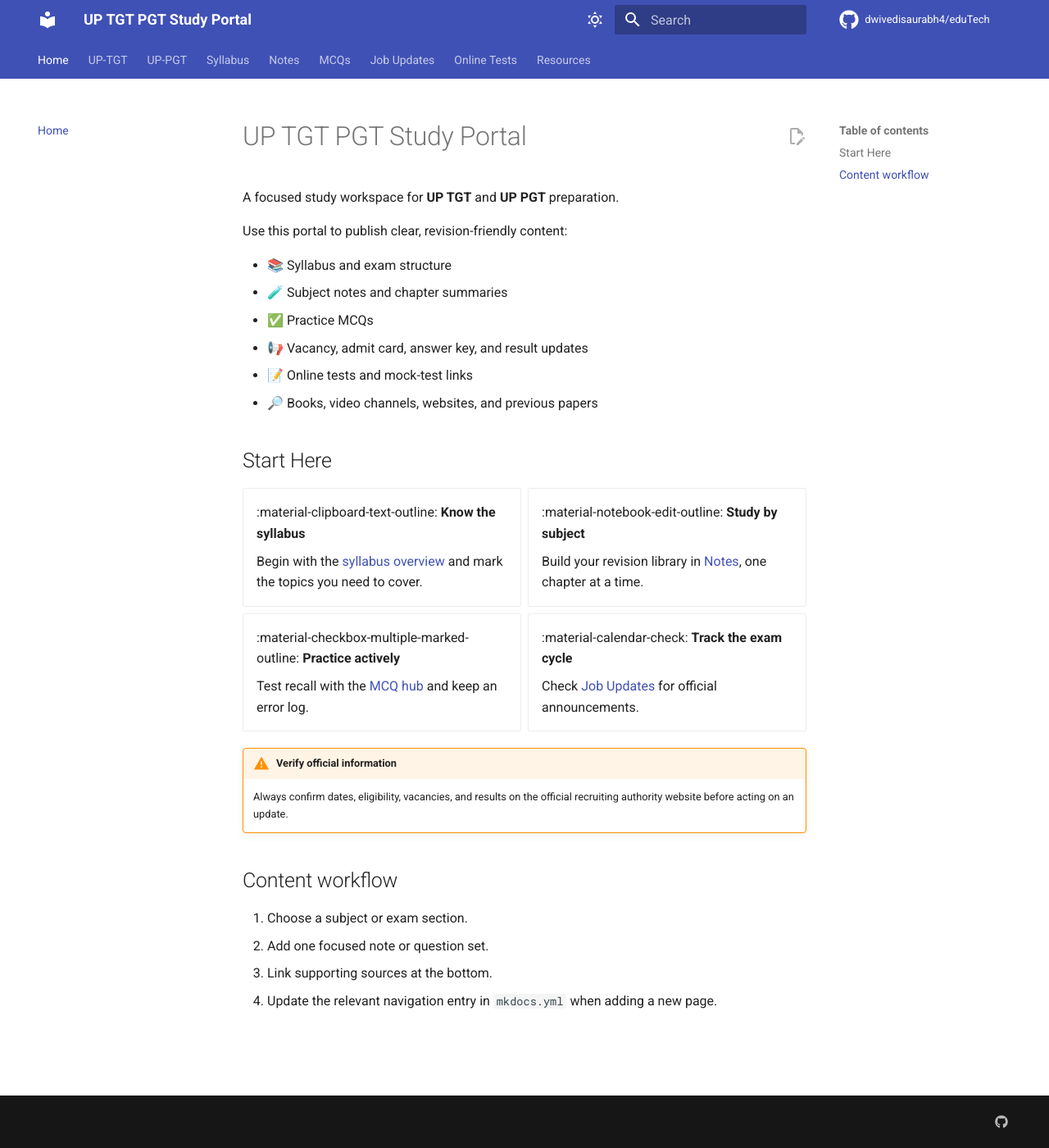
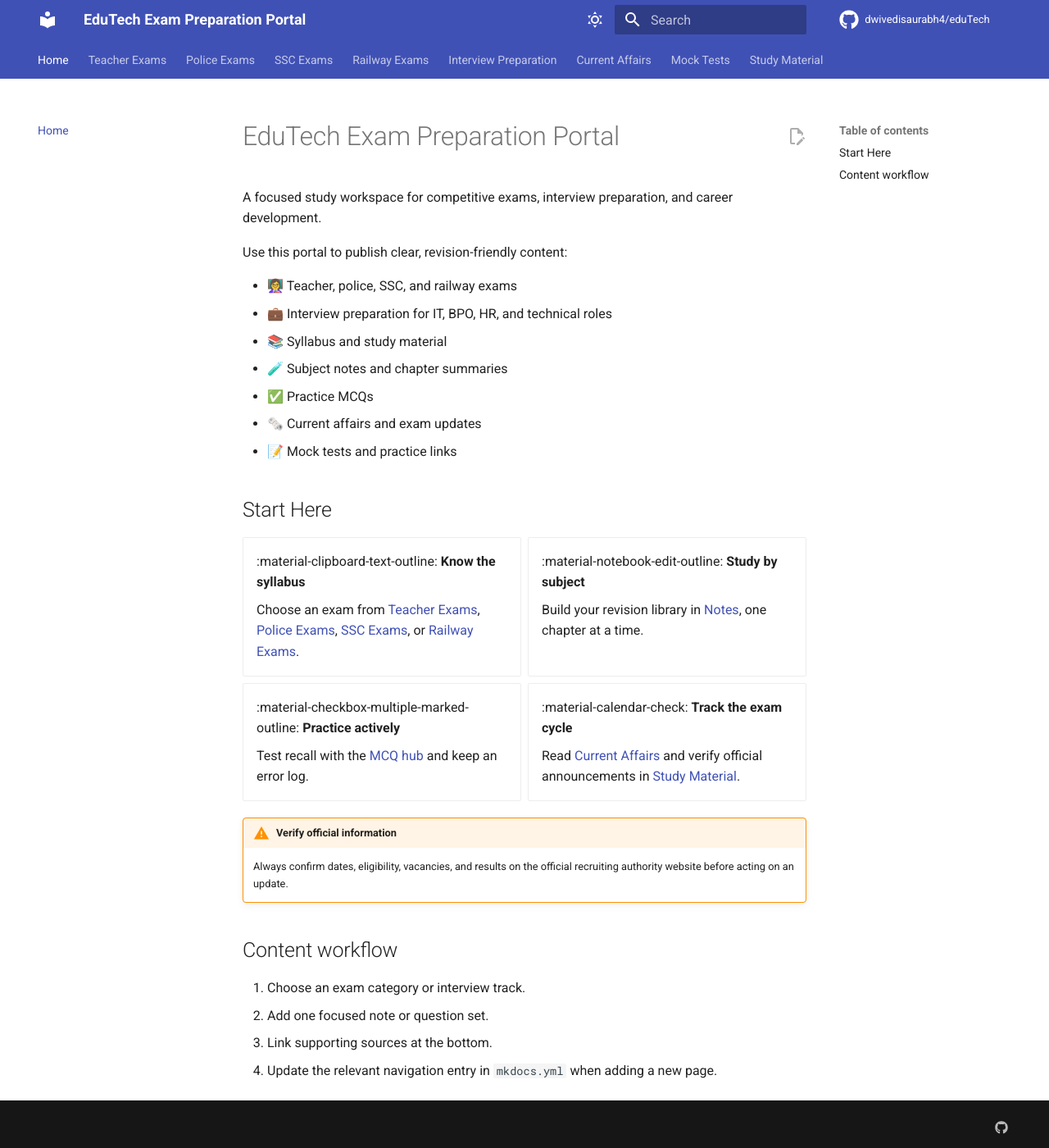
Before and after one commit to PrajapatiNeeshu/parultechedu, an MkDocs documentation site: the page built from docs/index.md, in a window 1280 px wide and 1400 px high. Shown: the whole window at 82% size. Built offline with MkDocs 1.6.1 and Material for MkDocs 9.7.7, drawn with Linux system fonts in a browser that asks for light colours; comment, search, counter and statistics services are not loaded.

Commit message:
Reorganize exam preparation navigation

```diff
--- a/docs/index.md
+++ b/docs/index.md
@@ -1,15 +1,16 @@
-# UP TGT PGT Study Portal
+# EduTech Exam Preparation Portal
 
-A focused study workspace for **UP TGT** and **UP PGT** preparation.
+A focused study workspace for competitive exams, interview preparation, and career development.
 
 Use this portal to publish clear, revision-friendly content:
 
-- 📚 Syllabus and exam structure
+- 👩‍🏫 Teacher, police, SSC, and railway exams
+- 💼 Interview preparation for IT, BPO, HR, and technical roles
+- 📚 Syllabus and study material
 - 🧪 Subject notes and chapter summaries
 - ✅ Practice MCQs
-- 📢 Vacancy, admit card, answer key, and result updates
-- 📝 Online tests and mock-test links
-- 🔎 Books, video channels, websites, and previous papers
+- 🗞️ Current affairs and exam updates
+- 📝 Mock tests and practice links
 
 ## Start Here
 
@@ -17,7 +18,7 @@ Use this portal to publish clear, revision-friendly content:
 
 -   :material-clipboard-text-outline: **Know the syllabus**
 
-    Begin with the [syllabus overview](syllabus/index.md) and mark the topics you need to cover.
+    Choose an exam from [Teacher Exams](up-tgt/introduction.md), [Police Exams](police-exams/home-guard.md), [SSC Exams](ssc-exams/cgl.md), or [Railway Exams](railway-exams/ntpc.md).
 
 -   :material-notebook-edit-outline: **Study by subject**
 
@@ -29,7 +30,7 @@ Use this portal to publish clear, revision-friendly content:
 
 -   :material-calendar-check: **Track the exam cycle**
 
-    Check [Job Updates](job-updates/latest-vacancy.md) for official announcements.
+    Read [Current Affairs](current-affairs/index.md) and verify official announcements in [Study Material](job-updates/latest-vacancy.md).
 
 </div>
 
@@ -38,7 +39,7 @@ Use this portal to publish clear, revision-friendly content:
 
 ## Content workflow
 
-1. Choose a subject or exam section.
+1. Choose an exam category or interview track.
 2. Add one focused note or question set.
 3. Link supporting sources at the bottom.
 4. Update the relevant navigation entry in `mkdocs.yml` when adding a new page.
--- a/mkdocs.yml
+++ b/mkdocs.yml
@@ -1,5 +1,5 @@
-site_name: UP TGT PGT Study Portal
-site_description: A practical content hub for UP TGT and UP PGT exam preparation.
+site_name: EduTech Exam Preparation Portal
+site_description: Exam preparation, study material, mock tests, current affairs, and interview guidance.
 site_url: https://dwivedisaurabh4.github.io/eduTech/
 repo_name: dwivedisaurabh4/eduTech
 repo_url: https://github.com/dwivedisaurabh4/eduTech
@@ -65,58 +65,81 @@ plugins:
 
 nav:
   - Home: index.md
-  - UP-TGT:
+  - Teacher Exams:
+    - TGT:
       - Introduction: up-tgt/introduction.md
       - Eligibility: up-tgt/eligibility.md
       - Exam Pattern: up-tgt/exam-pattern.md
       - Preparation Strategy: up-tgt/preparation-strategy.md
-  - UP-PGT:
+    - PGT:
       - Introduction: up-pgt/introduction.md
       - Eligibility: up-pgt/eligibility.md
       - Exam Pattern: up-pgt/exam-pattern.md
       - Preparation Strategy: up-pgt/preparation-strategy.md
-  - Syllabus:
-      - Overview: syllabus/index.md
-      - UP-TGT Syllabus: syllabus/up-tgt-syllabus.md
-      - UP-PGT Syllabus: syllabus/up-pgt-syllabus.md
-      - Chemistry: syllabus/chemistry.md
-      - Physics: syllabus/physics.md
-      - Biology: syllabus/biology.md
-      - Hindi: syllabus/hindi.md
-      - English: syllabus/english.md
-      - General Studies: syllabus/general-studies.md
-  - Notes:
-      - Overview: notes/index.md
-      - Chemistry: notes/chemistry/chapter-01.md
-      - Physics: notes/physics/chapter-01.md
-      - Biology: notes/biology/chapter-01.md
-      - Hindi: notes/hindi/chapter-01.md
-      - English: notes/english/chapter-01.md
-      - General Studies: notes/gs/chapter-01.md
-  - MCQs:
-      - Overview: mcq/index.md
-      - Chemistry: mcq/chemistry-mcq.md
-      - Physics: mcq/physics-mcq.md
-      - Biology: mcq/biology-mcq.md
-      - Hindi: mcq/hindi-mcq.md
-      - English: mcq/english-mcq.md
-      - General Studies: mcq/gs-mcq.md
-  - Job Updates:
-      - Latest Vacancy: job-updates/latest-vacancy.md
-      - Admit Card: job-updates/admit-card.md
-      - Answer Key: job-updates/answer-key.md
-      - Results: job-updates/result.md
-  - Online Tests:
-      - Test Hub: online-tests/index.md
-      - Chemistry: online-tests/chemistry-test-links.md
-      - Physics: online-tests/physics-test-links.md
-      - Biology: online-tests/biology-test-links.md
-      - Mock Tests: online-tests/mock-tests.md
-  - Resources:
+    - Primary Teacher: teacher-exams/primary-teacher.md
+    - Junior Teacher: teacher-exams/junior-teacher.md
+    - Principal: teacher-exams/principal.md
+  - Police Exams:
+    - Home Guard: police-exams/home-guard.md
+    - Sub-Inspector (SI): police-exams/sub-inspector.md
+  - SSC Exams:
+    - SSC CGL: ssc-exams/cgl.md
+    - SSC CHSL: ssc-exams/chsl.md
+    - SSC MTS: ssc-exams/mts.md
+    - Other SSC Exams: ssc-exams/other.md
+  - Railway Exams:
+    - RRB NTPC: railway-exams/ntpc.md
+    - RRB Group D: railway-exams/group-d.md
+    - RRB ALP: railway-exams/alp.md
+    - Other Railway Exams: railway-exams/other.md
+  - Interview Preparation:
+    - IT Interview: interview-preparation/it-interview.md
+    - BPO Interview: interview-preparation/bpo-interview.md
+    - HR Interview: interview-preparation/hr-interview.md
+    - Technical Interview: interview-preparation/technical-interview.md
+  - Current Affairs: current-affairs/index.md
+  - Mock Tests: online-tests/mock-tests.md
+  - Study Material:
+      - Syllabus:
+        - Overview: syllabus/index.md
+        - UP-TGT Syllabus: syllabus/up-tgt-syllabus.md
+        - UP-PGT Syllabus: syllabus/up-pgt-syllabus.md
+        - Chemistry: syllabus/chemistry.md
+        - Physics: syllabus/physics.md
+        - Biology: syllabus/biology.md
+        - Hindi: syllabus/hindi.md
+        - English: syllabus/english.md
+        - General Studies: syllabus/general-studies.md
+      - Notes:
+        - Overview: notes/index.md
+        - Chemistry: notes/chemistry/chapter-01.md
+        - Physics: notes/physics/chapter-01.md
+        - Biology: notes/biology/chapter-01.md
+        - Hindi: notes/hindi/chapter-01.md
+        - English: notes/english/chapter-01.md
+        - General Studies: notes/gs/chapter-01.md
+      - MCQs:
+        - Overview: mcq/index.md
+        - Chemistry: mcq/chemistry-mcq.md
+        - Physics: mcq/physics-mcq.md
+        - Biology: mcq/biology-mcq.md
+        - Hindi: mcq/hindi-mcq.md
+        - English: mcq/english-mcq.md
+        - General Studies: mcq/gs-mcq.md
+      - Online Tests:
+        - Test Hub: online-tests/index.md
+        - Chemistry: online-tests/chemistry-test-links.md
+        - Physics: online-tests/physics-test-links.md
+        - Biology: online-tests/biology-test-links.md
+      - Previous Papers: resources/previous-papers.md
       - Books: resources/books.md
       - YouTube Channels: resources/youtube-channels.md
       - Websites: resources/websites.md
-      - Previous Papers: resources/previous-papers.md
+      - Job Updates:
+        - Latest Vacancy: job-updates/latest-vacancy.md
+        - Admit Card: job-updates/admit-card.md
+        - Answer Key: job-updates/answer-key.md
+        - Results: job-updates/result.md
 
 extra:
   generator: false
```
Also changed, not shown: docs/current-affairs/index.md (added, +22 -0 lines), docs/interview-preparation/bpo-interview.md (added, +10 -0 lines), docs/interview-preparation/hr-interview.md (added, +10 -0 lines), docs/interview-preparation/it-interview.md (added, +10 -0 lines), docs/interview-preparation/technical-interview.md (added, +10 -0 lines), docs/police-exams/home-guard.md (added, +12 -0 lines), docs/police-exams/sub-inspector.md (added, +12 -0 lines), docs/railway-exams/alp.md (added, +10 -0 lines), docs/railway-exams/group-d.md (added, +10 -0 lines), docs/railway-exams/ntpc.md (added, +10 -0 lines), docs/railway-exams/other.md (added, +7 -0 lines), docs/ssc-exams/cgl.md (added, +10 -0 lines), docs/ssc-exams/chsl.md (added, +10 -0 lines), docs/ssc-exams/mts.md (added, +10 -0 lines), 4 more files.
